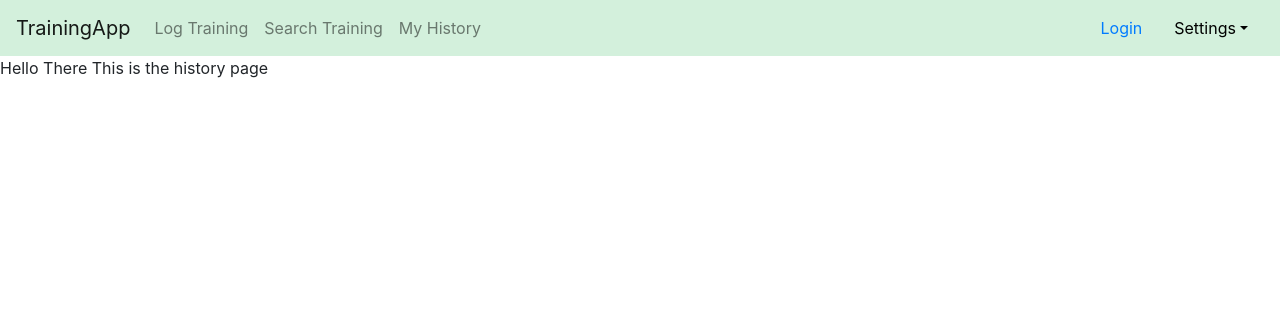
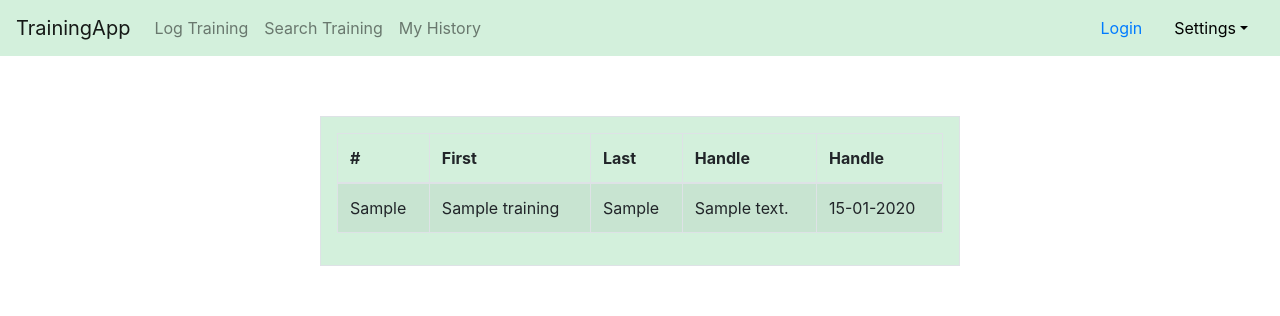
Before and after one commit to anmaxwell/Trainingapp, a Flask app: template trainer/templates/history.html in a window 1280 px wide. Shown: the top 316 px of the page. Run offline with Flask 2, Linux system fonts and the light colour scheme; the template is opened without the code that fills it: values that come from a table or form of the project are taken from there, others are empty; tables that the repository leaves empty hold one stand-in row (values such as "Sample post"); some libraries are stand-ins or nearby versions.

Commit message:
added table to display training history

```diff
--- a/trainer/routes.py
+++ b/trainer/routes.py
@@ -13,7 +13,11 @@ def home():
 
 @app.route('/history')
 def history():
-    return render_template('history.html')
+    if session.get('name') == None:
+        return redirect(url_for('login'))
+    thisuser=User.query.filter_by(email=session['name']).first()
+    records=Training.query.filter_by(user_id=thisuser.id)
+    return render_template('history.html', title='History', records=records)
 
 @app.route('/login', methods=['GET', 'POST'])
 def login():
--- a/trainer/templates/history.html
+++ b/trainer/templates/history.html
@@ -2,8 +2,34 @@
 
 {% block content %}
 
-Hello There
+<div class="border border primary w-50 p-3" style="background-color: rgb(211, 240, 220); margin: auto; margin-top: 60px">
 
-This is the history page
+    <table class="table table-striped table-bordered">
+        <thead>
+          <tr>
+            <th scope="col">#</th>
+            <th scope="col">First</th>
+            <th scope="col">Last</th>
+            <th scope="col">Handle</th>
+            <th scope="col">Handle</th>
+          </tr>
+        </thead>
+
+        <tbody>
+            {% for record in records %}
+              <tr>
+                <!-- Loop each CV field -->
+                <td> {{ record.provider }} </td>
+                <td> {{ record.title }} </td>
+                <td> {{ record.rating }} </td>
+                <td> {{ record.review }} </td>
+                <td> {{ record.date_taken.strftime('%d-%m-%Y') }} </td>
+              </tr>
+            {% endfor %}
+          </tbody>
+
+      </table>
+
+</div>
 
 {% endblock content %}
```
